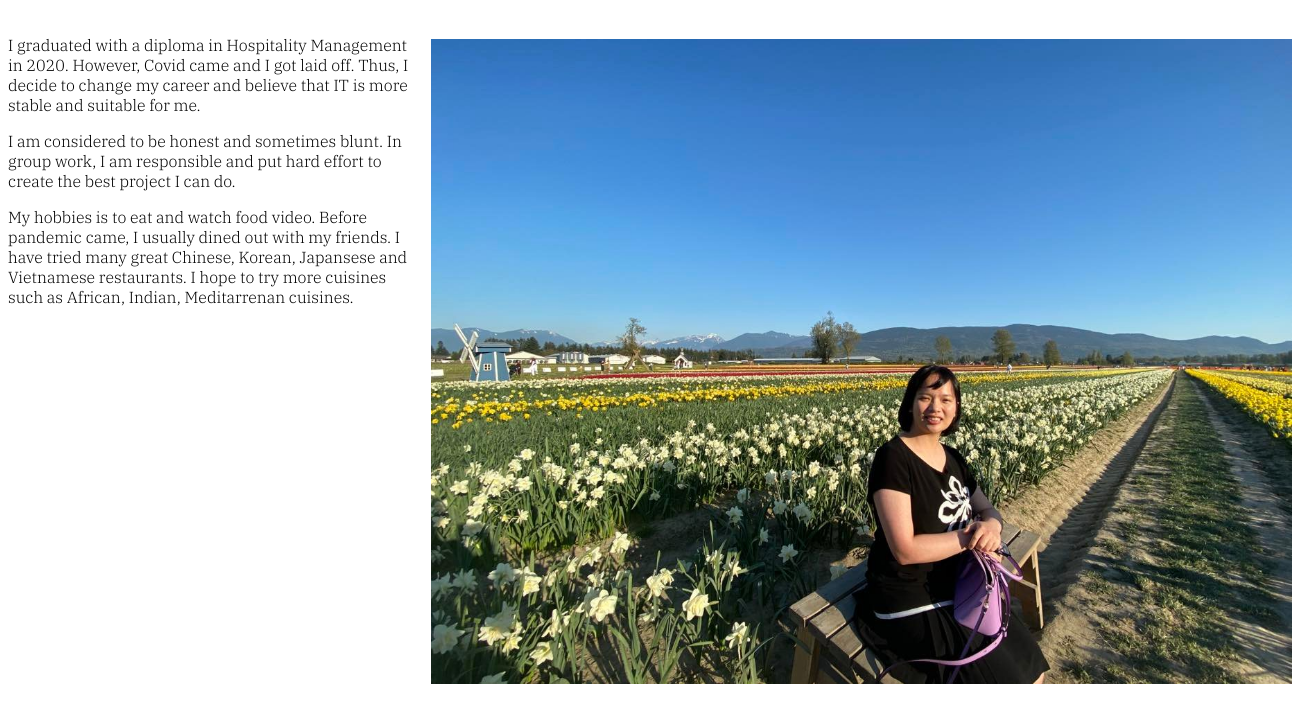
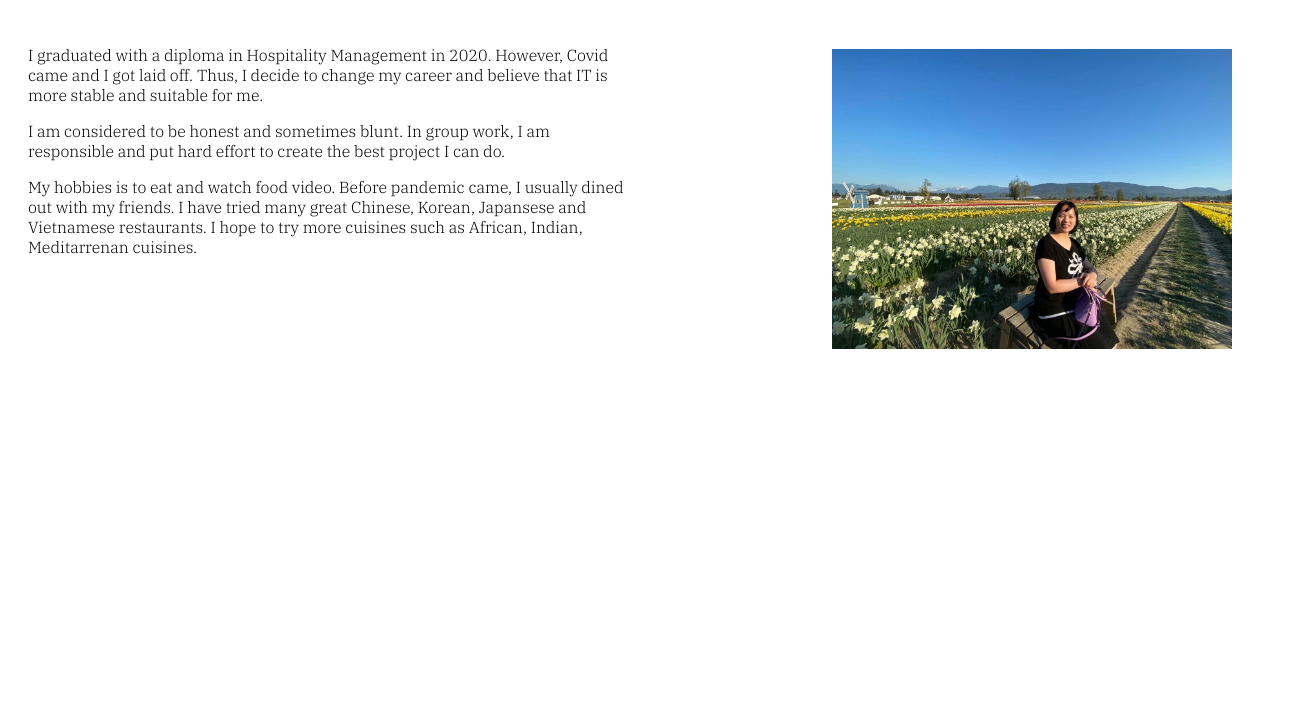
Before and after one commit to phuongvi1512/my_porfolio, a plain HTML site: page about.html in a window 1280 px wide. Shown: the part 137-853 px from the top of the page, 1312 px wide, since content can reach past the window. After the commit the page ends 800 px from the top, so only its background shows below. Drawn offline with Linux system fonts and the light colour scheme.

Commit message:
part 4: remove style in about.page, change css to position image

```diff
--- a/CSS/style.css
+++ b/CSS/style.css
@@ -13,9 +13,8 @@ p, ol {
 }
 
 section {
-    max-width: 600px;
-    padding: 0px;
-    margin: 0;
+    padding: 10px;
+    margin: 10px;
 }
 
 nav {
@@ -36,6 +35,28 @@ nav ul {
     align-items: center;
 }
 
+.box {
+    display: flex;
+    flex-direction: row;
+    justify-content: space-between;
+    align-items: flex-start;
+}
+
+.box .image {
+    display: flex;
+    padding: 10px;
+    margin: 10px;
+    max-width: 400px;
+    height: auto;
+    align-items: center;
+}
+.box .text {
+    max-width: 600px;
+    align-items: center;
+}
+#one {
+    order: 1;
+}
 nav li {
     list-style-type: none;
 }
--- a/about.html
+++ b/about.html
@@ -8,26 +8,6 @@
     <link rel="preconnect" href="https://fonts.gstatic.com" crossorigin>
     <link href="https://fonts.googleapis.com/css2?family=IBM+Plex+Sans+Condensed:wght@300&family=IBM+Plex+Sans:wght@400;500&family=IBM+Plex+Serif:wght@300;600&display=swap" rel="stylesheet">
     <link rel="stylesheet" href="CSS/style.css">
-    <style>
-        .container {
-            display: flex;
-            flex-direction: row;
-            justify-content:space-between;
-            align-items:flex-start;
-        }
-
-        .image {
-            flex: 0 2 auto;
-            padding: 10px;
-            margin: 10px;
-            max-width: 100%;
-            width: auto;
-        }
-
-        #one {
-            order: 1;
-        }
-    </style>
     <title>My introduction  </title>
 
 </head>
@@ -44,13 +24,12 @@
 
     <h1>About Me</h1>
 
-    <div class="container">
+    <section class="box">
         <div id="one">
             <img class="image" src="images/me.jpg" alt="my picture">
         </div>
 
-        <div id="two">
-            <section>
+        <div id="two" class="text">
             <p>
         I graduated with a diploma in Hospitality Management in 2020. However, Covid came and I got laid off. Thus, I decide to change my career and believe that IT is more stable and suitable for me.
             </p>
@@ -63,8 +42,6 @@
         My hobbies is to eat and watch food video. Before pandemic came, I usually dined out with my friends. I have tried many great Chinese, Korean, Japansese and Vietnamese restaurants. I hope to try more cuisines such as African, Indian, Meditarrenan cuisines.
             </p>
     </section>
-        </div>
-    </div>
 
 </body>
 
```
Lines whose indentation alone changed are shown as unchanged.
